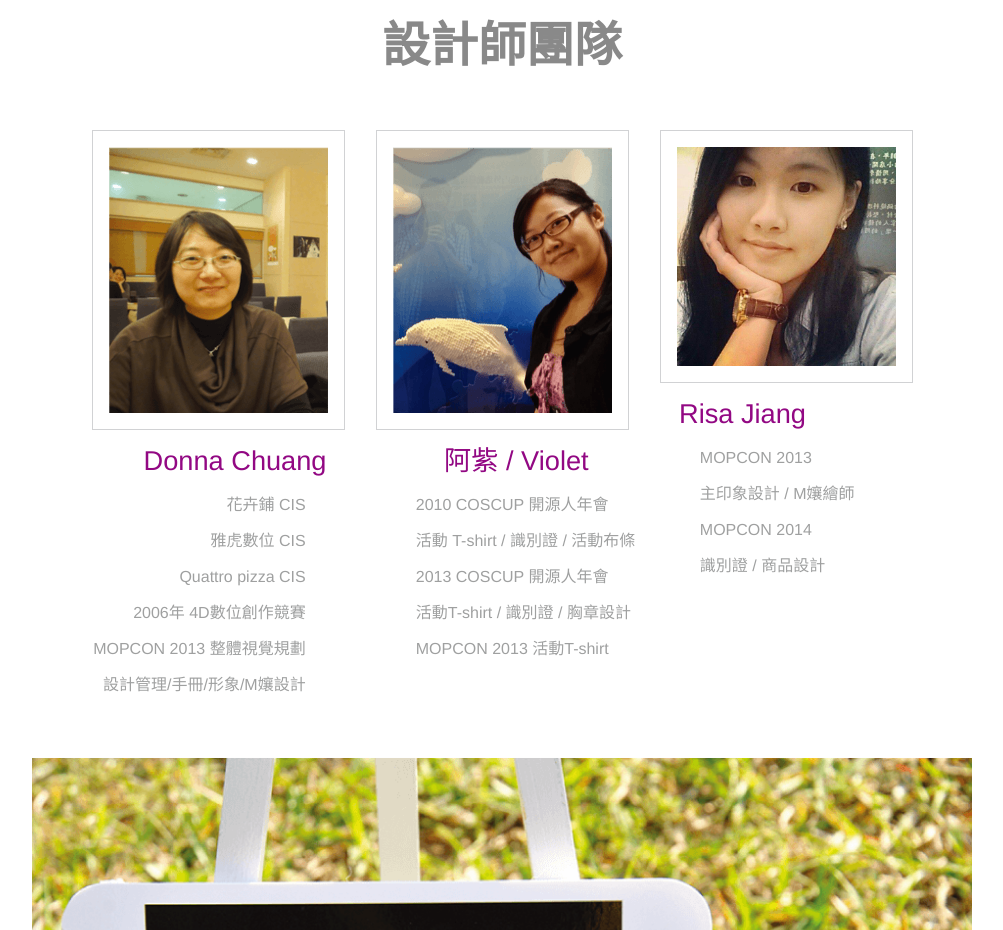
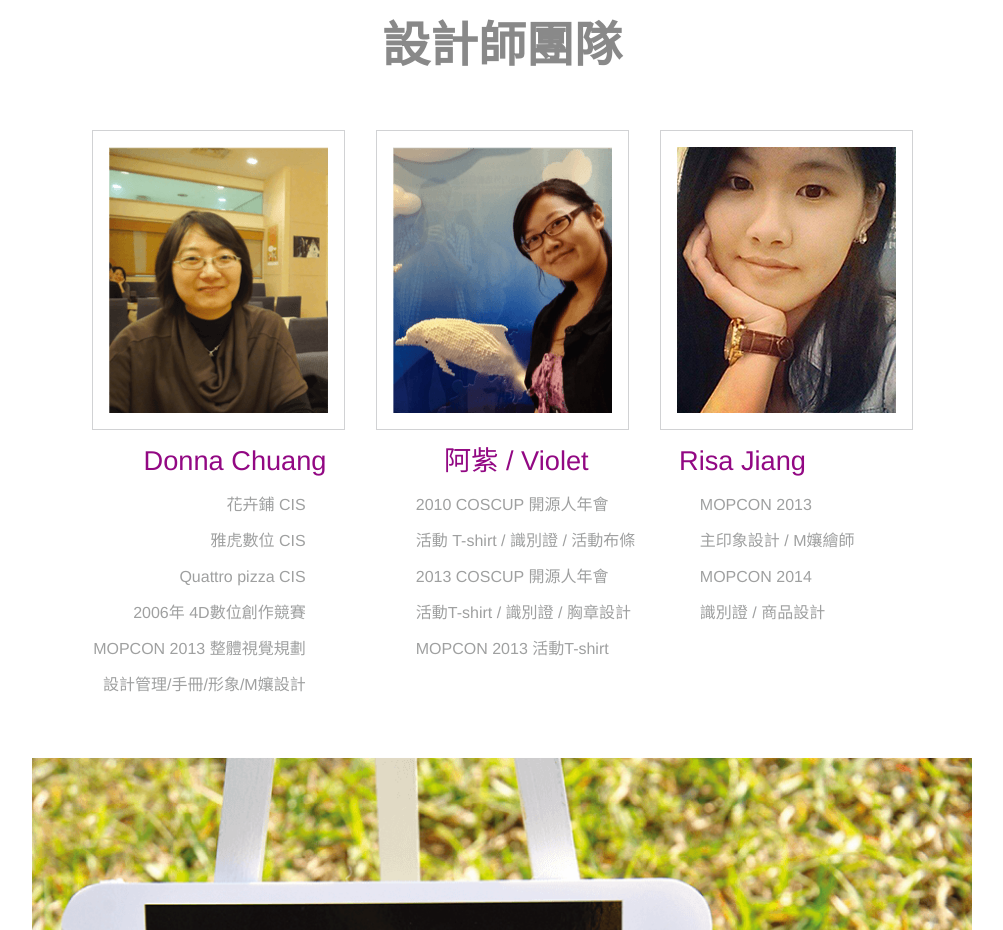
Before and after one commit to colour-tw/colour-tw.github.io, a plain HTML site: page index.html in a window 1280 px wide. Shown: the part 1640-2570 px from the top of the page, without its empty margins (138-1141 px from the left). Drawn offline with nearby package versions, Linux system fonts and the light colour scheme.

Commit message:
get really risa photo.

```diff
--- a/index.html
+++ b/index.html
@@ -79,7 +79,7 @@
 		</ul>
 	</div>
 	<div class="designer risa">
-		<img src="images/designer-3.jpg" alt="Risa" width="219">
+		<img src="images/designer-3.png" alt="Risa">
 		<h3>Risa Jiang</h3>
 		<ul>
 			<li>MOPCON 2013</li>
```
Also changed, not shown: images/designer-3.jpg (deleted), images/designer-3.png (added).
